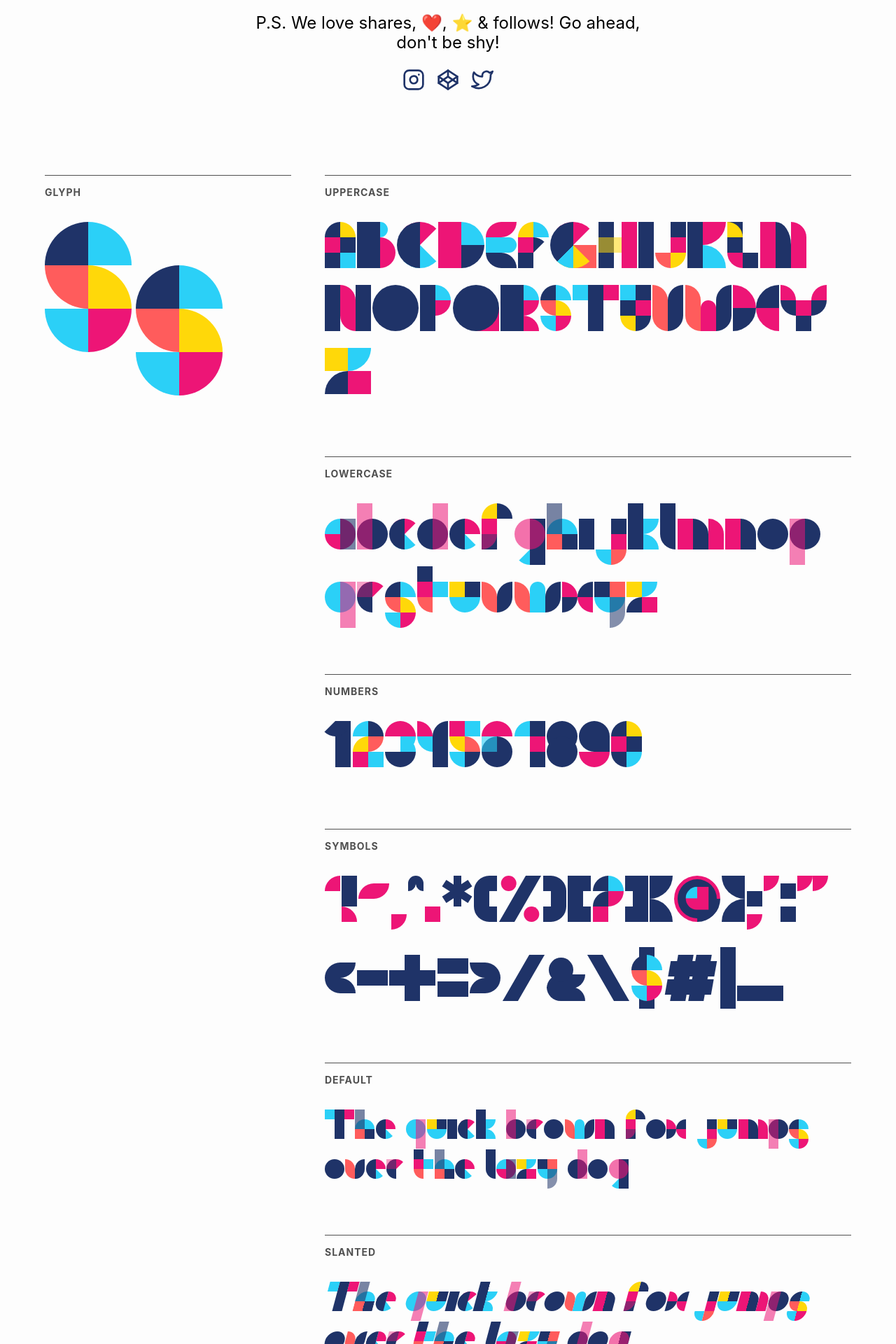
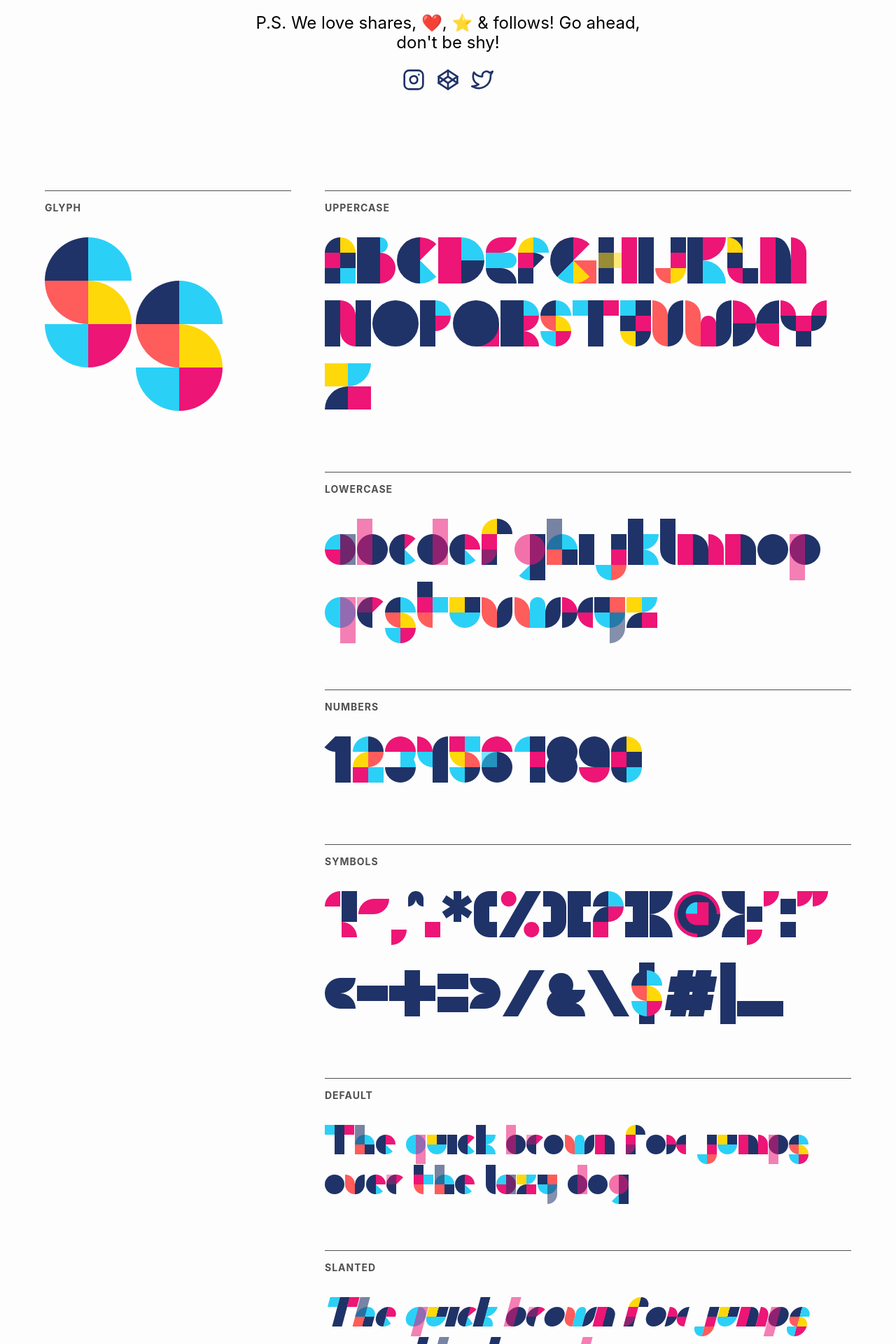
Before and after one commit to ZeroSpree/CSSans.Pro, a Jekyll site: the page built from index.md, in a window 1280 px wide. Shown: the part 1277-3197 px from the top of the page at 70% size. Built offline with Jekyll 4.4.1, drawn with Linux system fonts in a browser that asks for light colours.

Commit message:
Small site updates

```diff
--- a/_includes/cta.html
+++ b/_includes/cta.html
@@ -1,14 +1,15 @@
-<div class="cta">
+<div class="cta js--inview">
     <p>
         <b>CSSans Pro</b> is available as a
         <a href="https://codepen.io/zerospree/project/editor/XLkwKj" target="_blank">CodePen Project</a>
         and <a href="https://github.com/ZeroSpree/CSSans.Pro" target="_blank">GitHub repository</a>.
     </p>
-    <p>P.S. We love shares, ❤️, ⭐  & follows! Go ahead, don't be shy!
-        <div class="cta__social">
-            <a data-title="izadraws on Instagram" class="cta__link" href="https://www.instagram.com/izadraws/" target="_blank" rel="noopener">{{ icon-instagram }}</a>
-            <a data-title="Codrin on CodePen" class="cta__link" href="https://codepen.io/zerospree/" target="_blank" rel="noopener">{{ icon-codepen }}</a>
-            <a data-title="Codrin on Twitter" class="cta__link" href="https://twitter.com/zerospree" target="_blank" rel="noopener">{{ icon-twitter }}</a>
-        </div>
-    </p>
+
+    <p>P.S. We love shares, ❤️, ⭐  & follows! Go ahead, don't be shy!</p>
+
+    <div class="cta__social">
+        <a data-title="izadraws on Instagram" class="cta__link" href="https://www.instagram.com/izadraws/" target="_blank" rel="noopener">{{ icon-instagram }}</a>
+        <a data-title="Codrin on CodePen" class="cta__link" href="https://codepen.io/zerospree/" target="_blank" rel="noopener">{{ icon-codepen }}</a>
+        <a data-title="Codrin on Twitter" class="cta__link" href="https://twitter.com/zerospree" target="_blank" rel="noopener">{{ icon-twitter }}</a>
+    </div>
 </div>
--- a/_src/site/sass/components/_cta.scss
+++ b/_src/site/sass/components/_cta.scss
@@ -31,6 +31,6 @@
 
 @include mq(md) {
   .cta {
-    margin-bottom: 50px;
+    margin-bottom: 72px;
   }
 }
--- a/_src/site/sass/components/_playground.scss
+++ b/_src/site/sass/components/_playground.scss
@@ -4,7 +4,7 @@
   border: 1px solid #eee;
   border-radius: 10px 10px 0 0;
   background: $white;
-  margin-bottom: 56px;
+  margin-bottom: 64px;
   position: relative;
 
   &__notice {
```
Also changed, not shown: _includes/assets/main.min.css.
